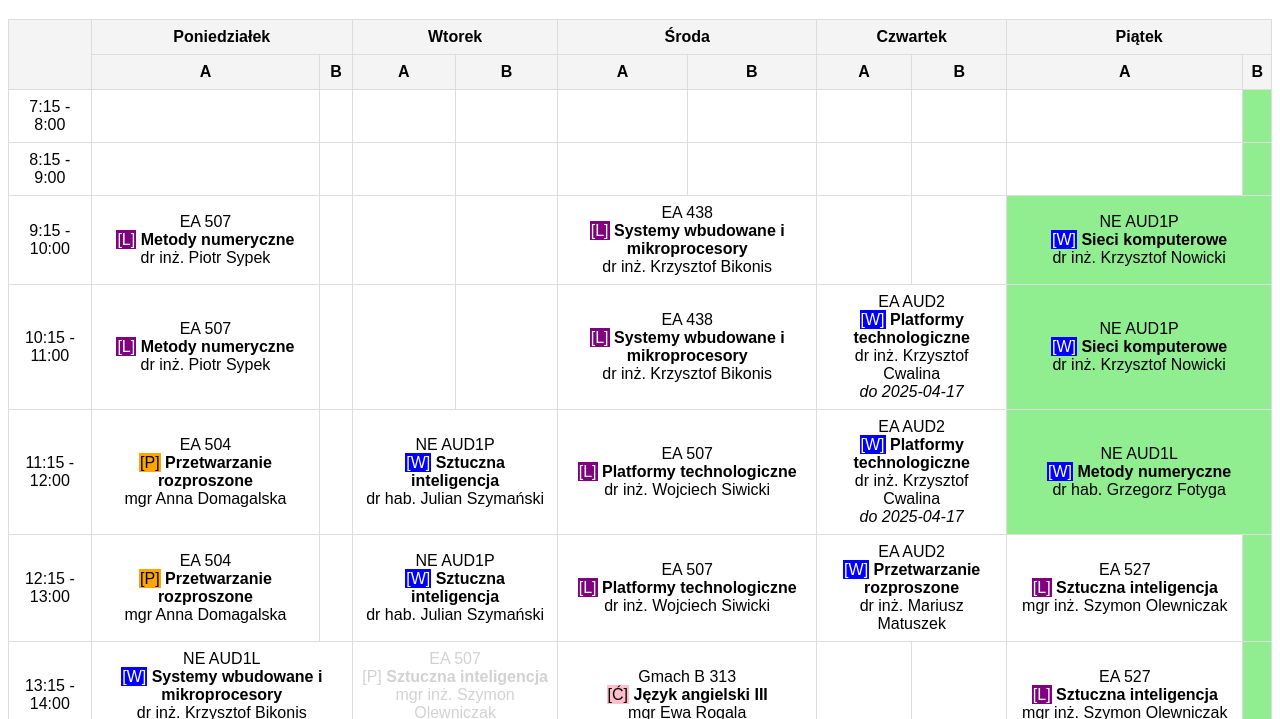
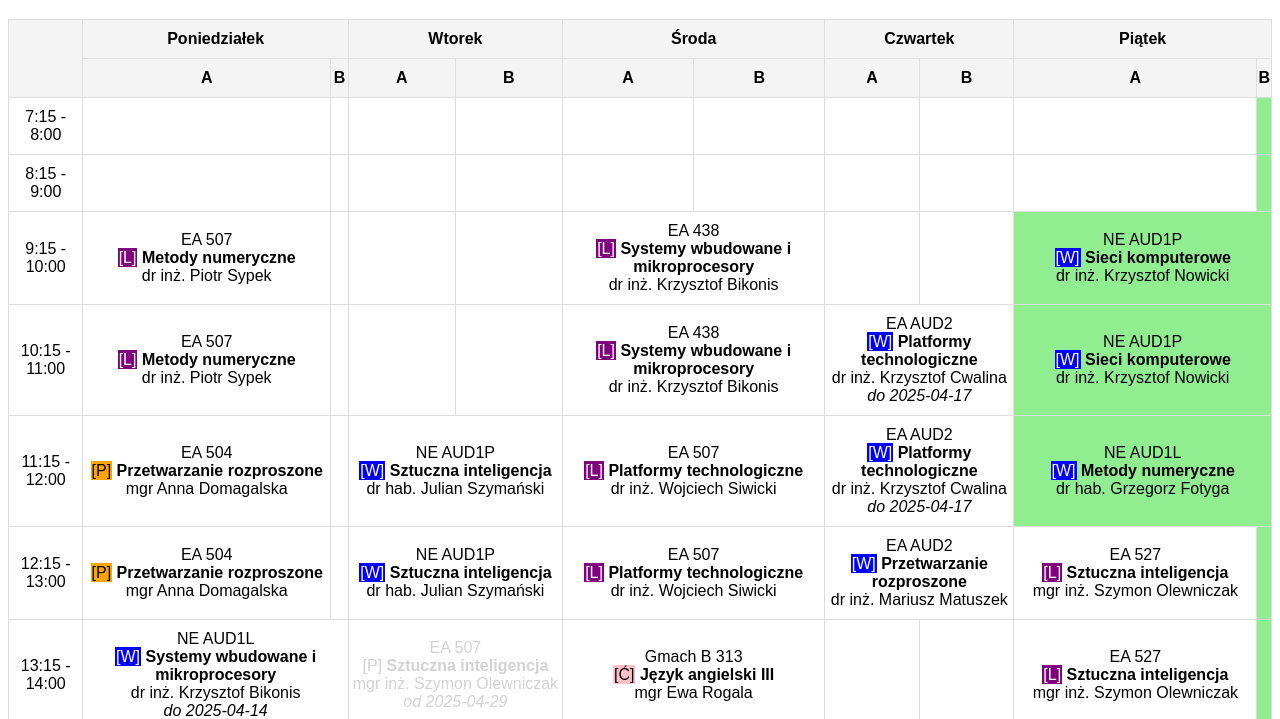
Before and after one commit to Pavvel123/Pavvel123.github.io, a plain HTML site: page index.html in a window 1280 px wide. Shown: the part 61-780 px from the top of the page. Drawn offline with Linux system fonts and the light colour scheme.

Commit message:
Fixed cells' padding

```diff
--- a/style.css
+++ b/style.css
@@ -33,7 +33,8 @@ table {
 }
 th, td {
   border: 1px solid #ddd;
-  padding: 8px;
+  padding-top: 10px;
+  padding-bottom: 10px;
 }
 th {
   background-color: #f4f4f4;
```
